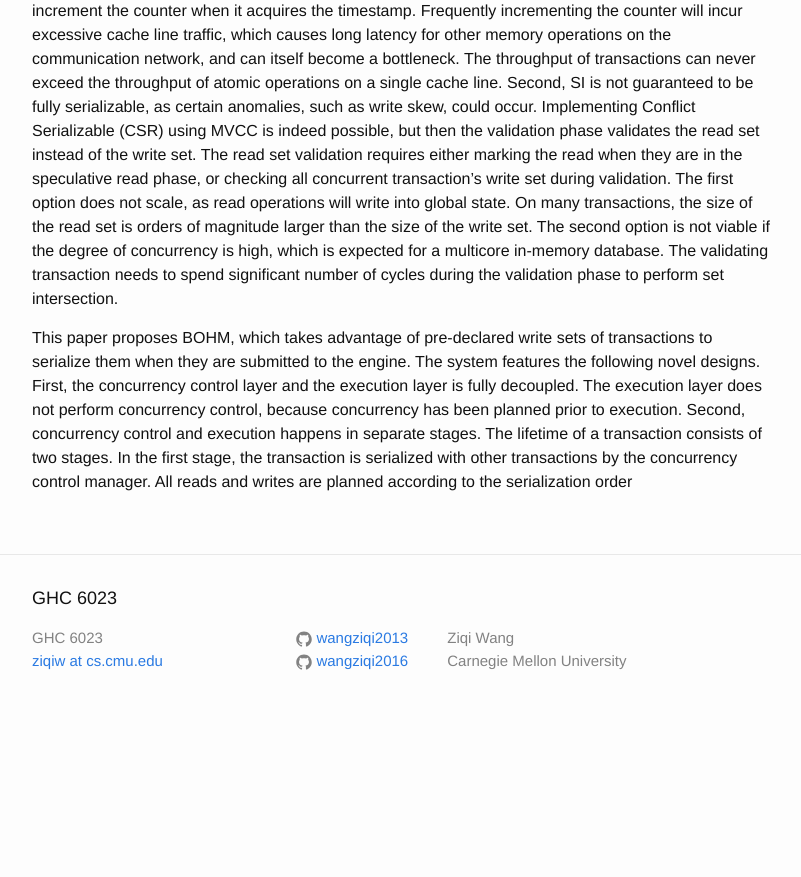
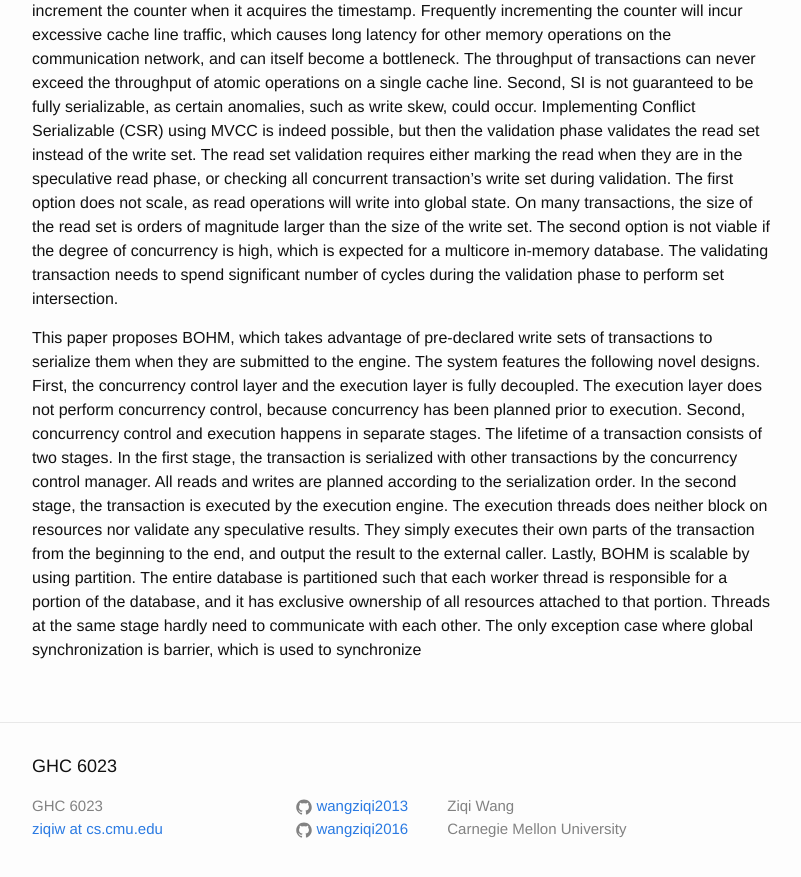
Before and after one commit to wangziqi2013/wangziqi2013.github.io, a Jekyll site: the page built from _posts/2018-06-28-Rethinking-Serializable-MVCC.markdown, in a window 1280 px wide and 900 px high, scrolled down 844 px. Shown: the top 877 px of the window, without its empty margins (238-1039 px from the left). Built offline with Jekyll 4.4.1, drawn with Linux system fonts in a browser that asks for light colours; before the commit the page ends 1576 px from its top, so only the background shows below that.

Commit message:
Working on problems

```diff
--- a/_posts/2018-06-28-Rethinking-Serializable-MVCC.markdown
+++ b/_posts/2018-06-28-Rethinking-Serializable-MVCC.markdown
@@ -47,4 +47,10 @@ concurrency control layer and the execution layer is fully decoupled. The execut
 concurrency control, because concurrency has been planned prior to execution. Second, concurrency control and
 execution happens in separate stages. The lifetime of a transaction consists of two stages. In the first
 stage, the transaction is serialized with other transactions by the concurrency control manager. All reads
-and writes are planned according to the serialization order
+and writes are planned according to the serialization order. In the second stage, the transaction is executed by
+the execution engine. The execution threads does neither block on resources nor validate any speculative results.
+They simply executes their own parts of the transaction from the beginning to the end, and output the result
+to the external caller. Lastly, BOHM is scalable by using partition. The entire database is partitioned such that
+each worker thread is responsible for a portion of the database, and it has exclusive ownership of all resources
+attached to that portion. Threads at the same stage hardly need to communicate with each other. The only exception
+case where global synchronization is barrier, which is used to synchronize
```
